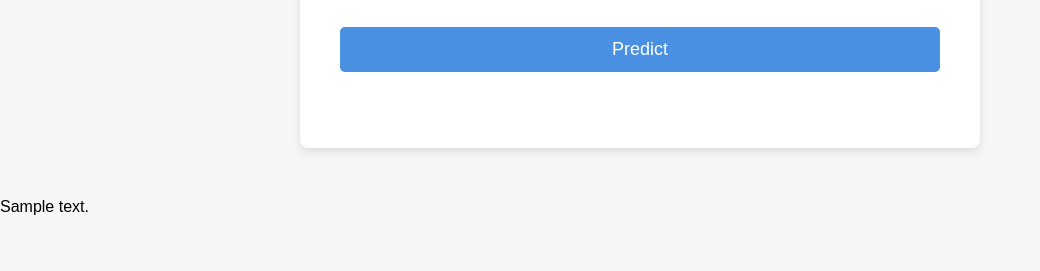
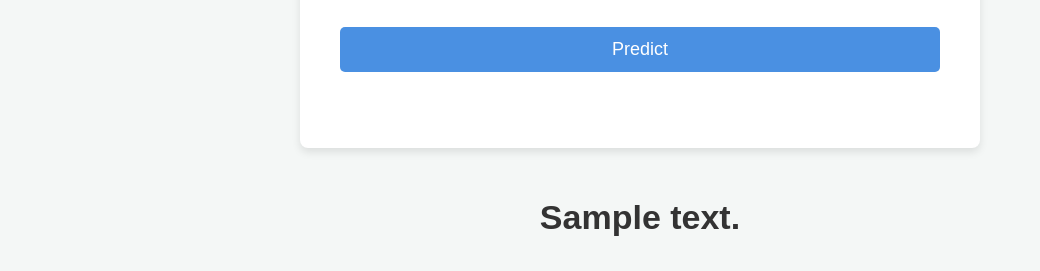
Before and after one commit to Rishi-Patidar/BostonHousingModel, a Flask app: template templates/home.html in a window 1280 px wide. Shown: the part 1204-1475 px from the top of the page, without its empty margins (0-1040 px from the left). Before the commit the page ends 1419 px from the top, so only its background shows below. Run offline with Flask 3, Linux system fonts and the light colour scheme; the template is opened without the code that fills it: most values are stand-ins (such as "Sample title", 1, 10 or a date in 2020); parts of the project's set-up code (start-up, migrations or seed data) failed here and were passed over.

Commit message:
updated styling for the form

```diff
--- a/templates/home.html
+++ b/templates/home.html
@@ -76,10 +76,11 @@
 
     /* Style the prediction text */
     .prediction {
-      font-size: 18px;
-      color: #333;
-      margin-top: 20px;
-      font-weight: bold;
+    font-size: 34px;
+    color: #333;
+    margin: 34px;
+    font-weight: bold;
+    text-align: center;
     }
   </style>
 
@@ -115,7 +116,10 @@
 
 
  </div>
- {{prediction_text}}
+
+ <div class="prediction">
+    {{prediction_text}}
+ </div>
 
 </body>
 </html>
```
